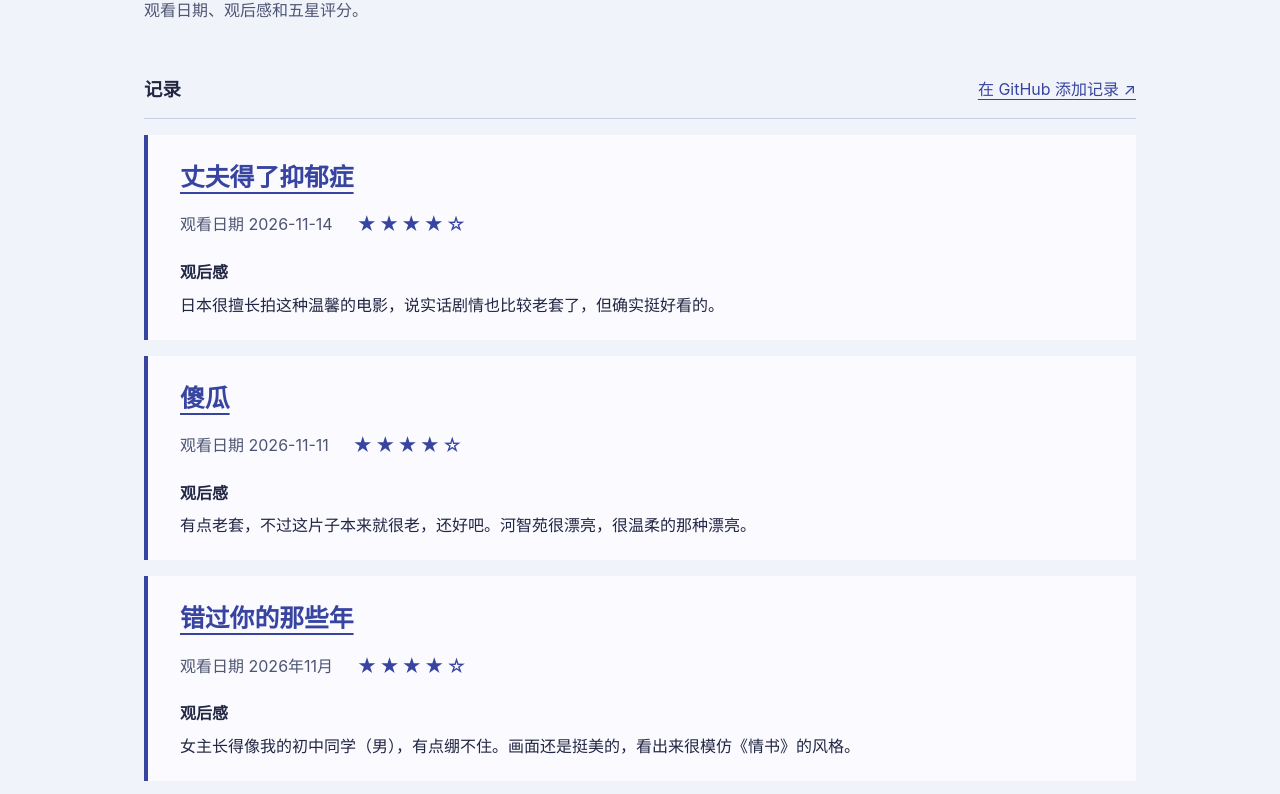
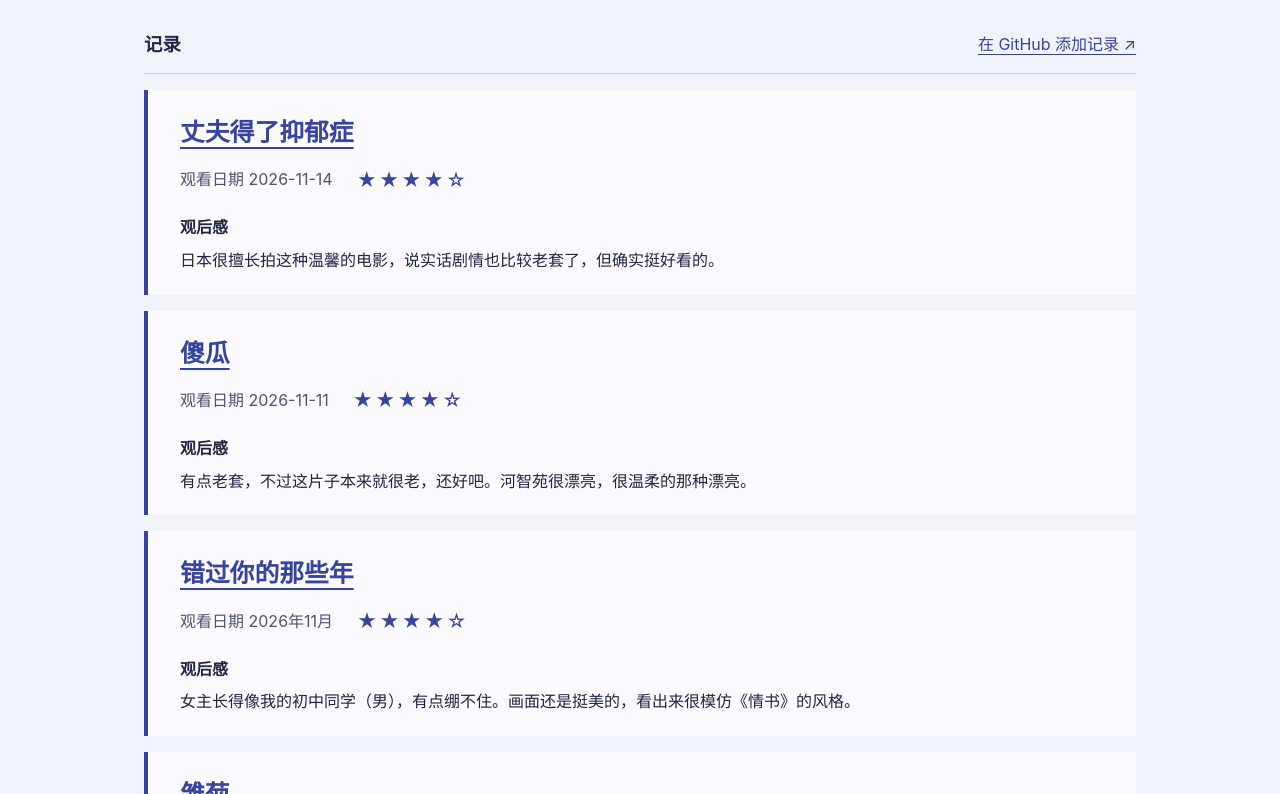
Before and after one commit to Cheap-Cheer/Cheap-Cheer.github.io, a plain HTML site: page movies.html in a window 1280 px wide. Shown: the part 278-1072 px from the top of the page. Drawn offline with Linux system fonts and the light colour scheme.

Commit message:
Remove journal page subtitles

```diff
--- a/movies.html
+++ b/movies.html
@@ -15,7 +15,6 @@
 <main class="wrap">
 <div class="intro">
 <h1>电影</h1>
-<p>观看日期、观后感和五星评分。</p>
 </div>
 <section aria-labelledby="records-title">
 <div class="section-head">
```
Also changed, not shown: reading.html (+0 -1 lines).
